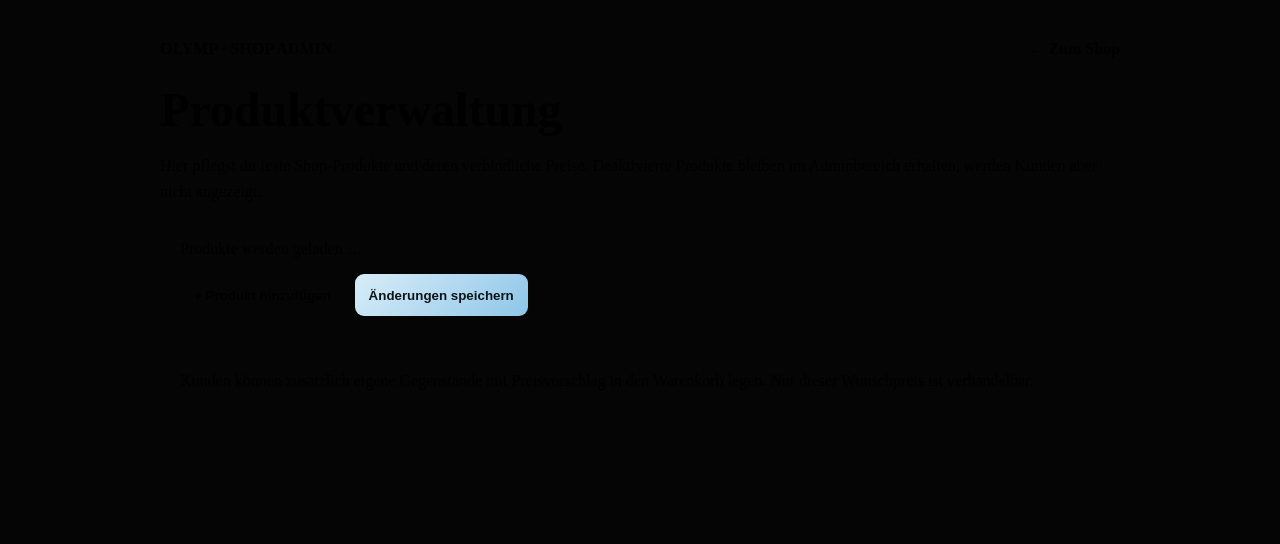
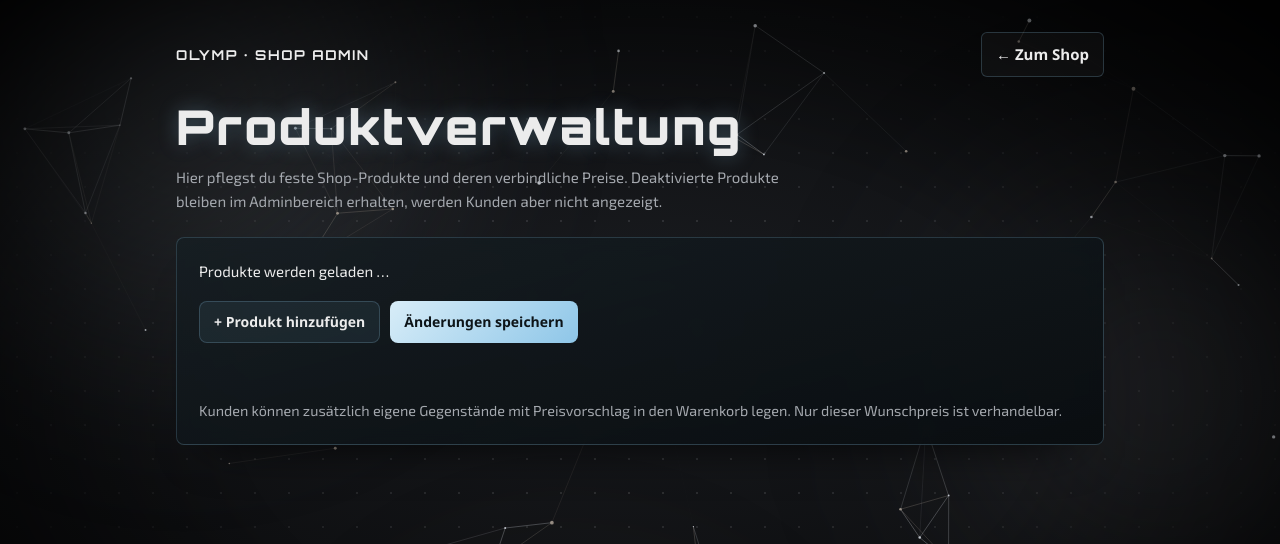
Before and after one commit to Melo-Labs/olymp-rechner, a website: page catalog-admin.html in a window 1280 px wide. Shown: the top 544 px of the page. Drawn offline with Linux system fonts and the light colour scheme; a web font is replaced by a local one.

Commit message:
Patch 0.1.10

```diff
--- a/catalog-admin.html
+++ b/catalog-admin.html
@@ -6,25 +6,39 @@
   <title>Produktverwaltung</title>
   <link rel="stylesheet" href="/theme.css">
   <style>
+    :root{color-scheme:dark;--tx:#ececec;--mut:#a4a8ae;--bd:rgba(142,198,232,.22);--ac:#8ec6e8;--card2:rgba(142,198,232,.08);--ok:#7ee0a6;--bad:#ff7b7b}
+    *{box-sizing:border-box}
+    body{margin:0;min-height:100vh;color:var(--tx);font:15px/1.5 var(--body);-webkit-font-smoothing:antialiased}
     main{max-width:960px;margin:0 auto;padding:32px 16px 64px}
     .topbar{display:flex;align-items:center;gap:14px;margin-bottom:24px}
-    .back{color:var(--tx);text-decoration:none;font-weight:700;margin-left:auto}
-    h1{margin:0 0 8px;font-size:clamp(1.8rem,5vw,3rem)}
+    .topbar strong{font:700 .85rem var(--display);letter-spacing:.12em;color:var(--tx)}
+    .back{display:inline-flex;align-items:center;gap:8px;margin-left:auto;padding:10px 14px;border:1px solid var(--bd);border-radius:6px;background:rgba(255,255,255,.03);color:var(--tx);text-decoration:none;font-weight:700;transition:border-color .2s,box-shadow .2s}
+    .back:hover{border-color:var(--ac);box-shadow:0 0 18px -6px rgba(142,198,232,.5)}
+    .back:focus-visible,button:focus-visible{outline:2px solid var(--ac);outline-offset:3px}
+    h1{margin:0 0 12px;color:var(--tx);font:900 clamp(1.8rem,5vw,3rem)/1.1 var(--display);letter-spacing:.05em;text-shadow:0 0 20px rgba(142,198,232,.3)}
     .lead,.hint{color:var(--mut);line-height:1.6}
-    .panel{padding:20px}
-    .product-list{display:grid;gap:14px}
-    .product{display:grid;grid-template-columns:minmax(150px,1.4fr) minmax(180px,2fr) minmax(130px,.8fr) auto auto;gap:12px;align-items:end;padding:16px;border:1px solid var(--bd);border-radius:14px;background:rgba(0,0,0,.16)}
-    .field{display:grid;gap:7px}
-    .field label{color:var(--mut);font-size:12px;font-weight:700}
-    .field input{width:100%;min-height:42px;padding:9px 11px;border:1px solid var(--bd);border-radius:9px;background:rgba(0,0,0,.3);color:var(--tx)}
-    .active{display:flex;align-items:center;gap:8px;min-height:42px;font-size:13px}
-    .active input{width:18px;height:18px}
-    button{min-height:42px;padding:9px 14px;border:1px solid var(--bd);border-radius:9px;background:var(--card2);color:var(--tx);font-weight:700;cursor:pointer}
-    button:hover{border-color:var(--ac)}
+    .lead{max-width:70ch;margin:0 0 24px}
+    .hint{margin:20px 0 0;font-size:.9rem}
+    .panel{padding:22px;border:1px solid var(--bd);border-radius:8px;-webkit-backdrop-filter:blur(8px);backdrop-filter:blur(8px);background:linear-gradient(165deg,rgba(22,30,35,.86),rgba(9,13,16,.94));box-shadow:0 30px 50px -34px rgba(0,0,0,.9)}
+    .product-list{display:grid;gap:14px;color:var(--tx)}
+    .product{display:grid;grid-template-columns:minmax(150px,1.4fr) minmax(180px,2fr) minmax(130px,.8fr) auto auto;gap:12px;align-items:end;padding:16px;border:1px solid var(--bd);border-radius:10px;background:rgba(0,0,0,.28)}
+    .field{display:grid;gap:7px;min-width:0}
+    .field span{color:var(--mut);font-size:12px;font-weight:700;letter-spacing:.02em}
+    .field input{width:100%;min-width:0;min-height:42px;padding:9px 11px;border:1px solid var(--bd);border-radius:8px;background:rgba(0,0,0,.45);color:var(--tx);font:inherit;font-size:1rem;transition:border-color .2s,box-shadow .2s}
+    .field input:hover{border-color:rgba(142,198,232,.45)}
+    .field input:focus{outline:none;border-color:var(--ac);box-shadow:0 0 0 3px rgba(142,198,232,.16)}
+    .field input::placeholder{color:#6f737a}
+    .active{display:flex;align-items:center;gap:8px;min-height:42px;font-size:14px;color:var(--tx);cursor:pointer}
+    .active input{width:18px;height:18px;margin:0;accent-color:var(--ac)}
+    button{min-height:42px;padding:9px 14px;border:1px solid var(--bd);border-radius:8px;background:var(--card2);color:var(--tx);font:700 14px var(--body);cursor:pointer;transition:border-color .2s,background .2s}
+    button:hover{border-color:var(--ac);background:rgba(142,198,232,.15)}
+    button:disabled{opacity:.6;cursor:wait}
     .delete{color:var(--bad)}
-    .actions{display:flex;gap:10px;flex-wrap:wrap;margin-top:16px}
+    .delete:hover{border-color:var(--bad);background:rgba(255,123,123,.1)}
+    .actions{display:flex;gap:10px;flex-wrap:wrap;margin-top:18px}
     .save{background:linear-gradient(135deg,#d8edf8,#8ec6e8);color:#0d1418;border:0}
-    .status{min-height:24px;margin-top:12px}
+    .save:hover{background:linear-gradient(135deg,#e6f4fb,#a5d3ee)}
+    .status{min-height:24px;margin:12px 0 0;color:var(--mut)}
     .status.error{color:var(--bad)}.status.success{color:var(--ok)}
     @media(max-width:760px){.product{grid-template-columns:1fr 1fr}.product .name-field,.product .description-field{grid-column:1/-1}.product .delete{justify-self:end}}
     @media(max-width:440px){.product{grid-template-columns:1fr}.product .name-field,.product .description-field{grid-column:auto}.product .delete{justify-self:stretch}}
@@ -48,6 +62,7 @@
       <p class="hint">Kunden können zusätzlich eigene Gegenstände mit Preisvorschlag in den Warenkorb legen. Nur dieser Wunschpreis ist verhandelbar.</p>
     </section>
   </main>
+  <script src="/bg.js"></script>
   <script src="/admin/catalog.js"></script>
 </body>
 </html>
```
